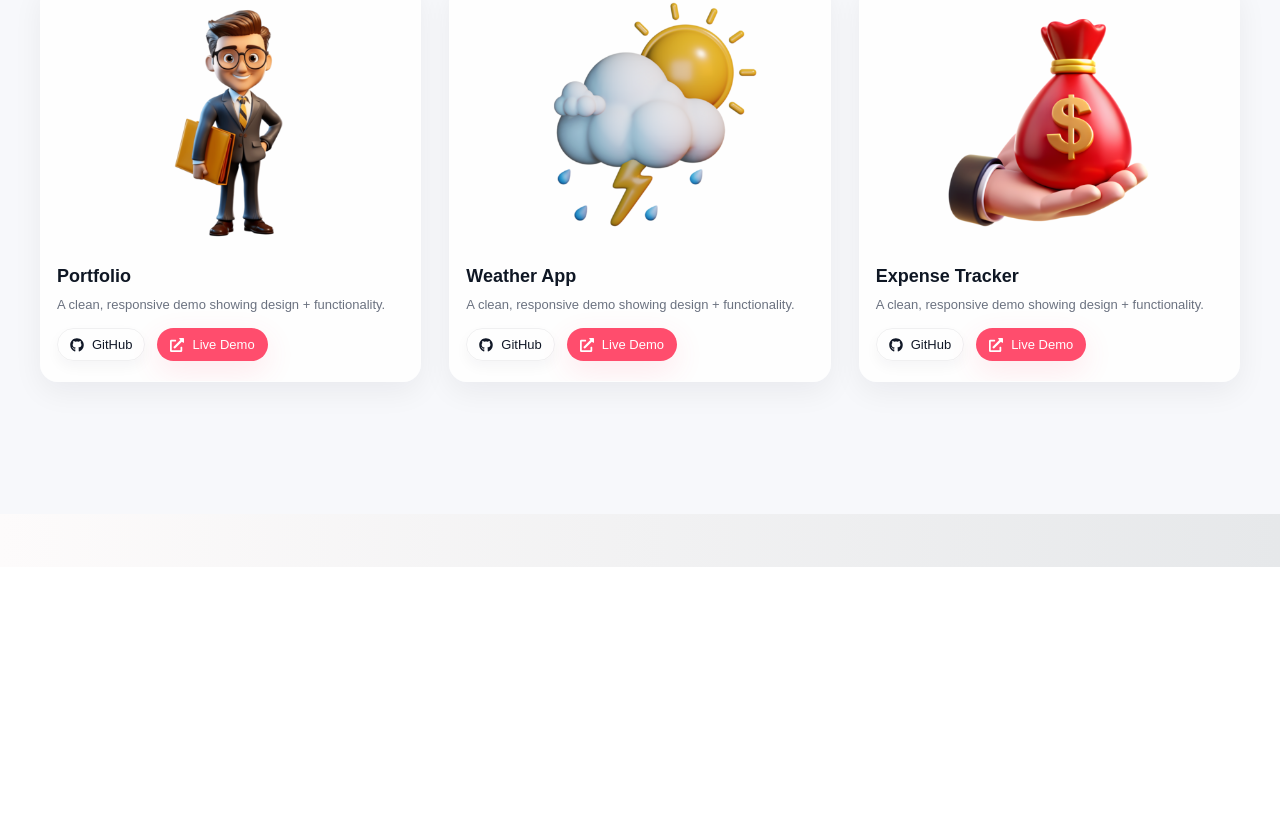
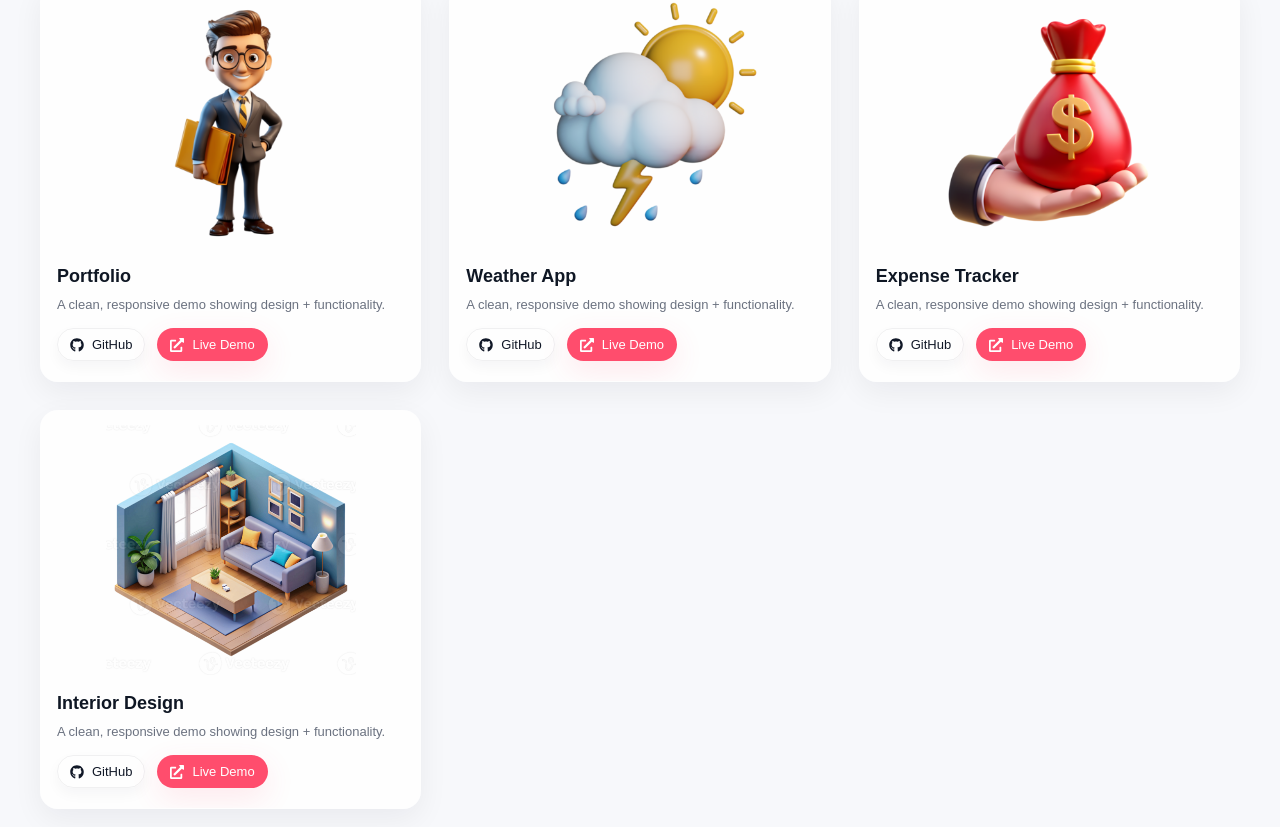
Before and after one commit to KoradaSaiSurya/personal_portfolio, a React (Create React App) app: page /#/projects in a window 1280 px wide. Shown: the part 233-1060 px from the top of the page. Before the commit the page ends 800 px from the top, so only its background shows below. Built offline with nearby package versions, Linux system fonts and the light colour scheme.

Commit message:
added project

```diff
--- a/src/components/Projects.js
+++ b/src/components/Projects.js
@@ -75,6 +75,14 @@ const projectsData = [
     github: 'https://github.com/KoradaSaiSurya/expense-tracker.git',
     live: 'https://expense-tracker-dun-two.vercel.app',
     tags: ['LocalStorage', 'React', 'CRUD']
+  },
+  {
+    id: 4,
+    title: 'Interior Design',
+    img: 'interior.webp',
+    github: 'https://github.com/KoradaSaiSurya/interiors',
+    live: 'https://interiors-iota.vercel.app',
+    tags: ['LocalStorage', 'React', 'CRUD']
   }
 ];
 
```
Also changed, not shown: public/interior.webp (added).
